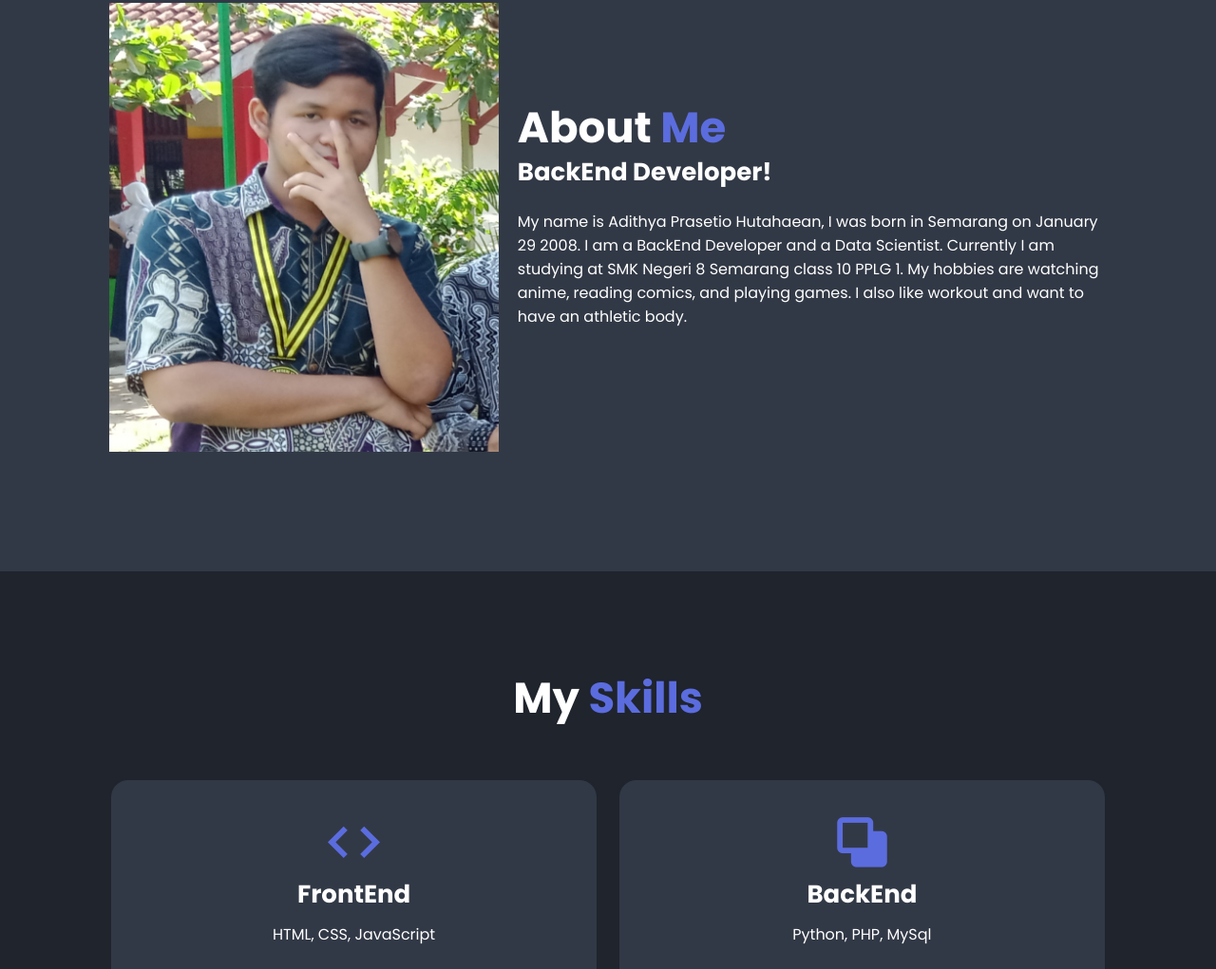
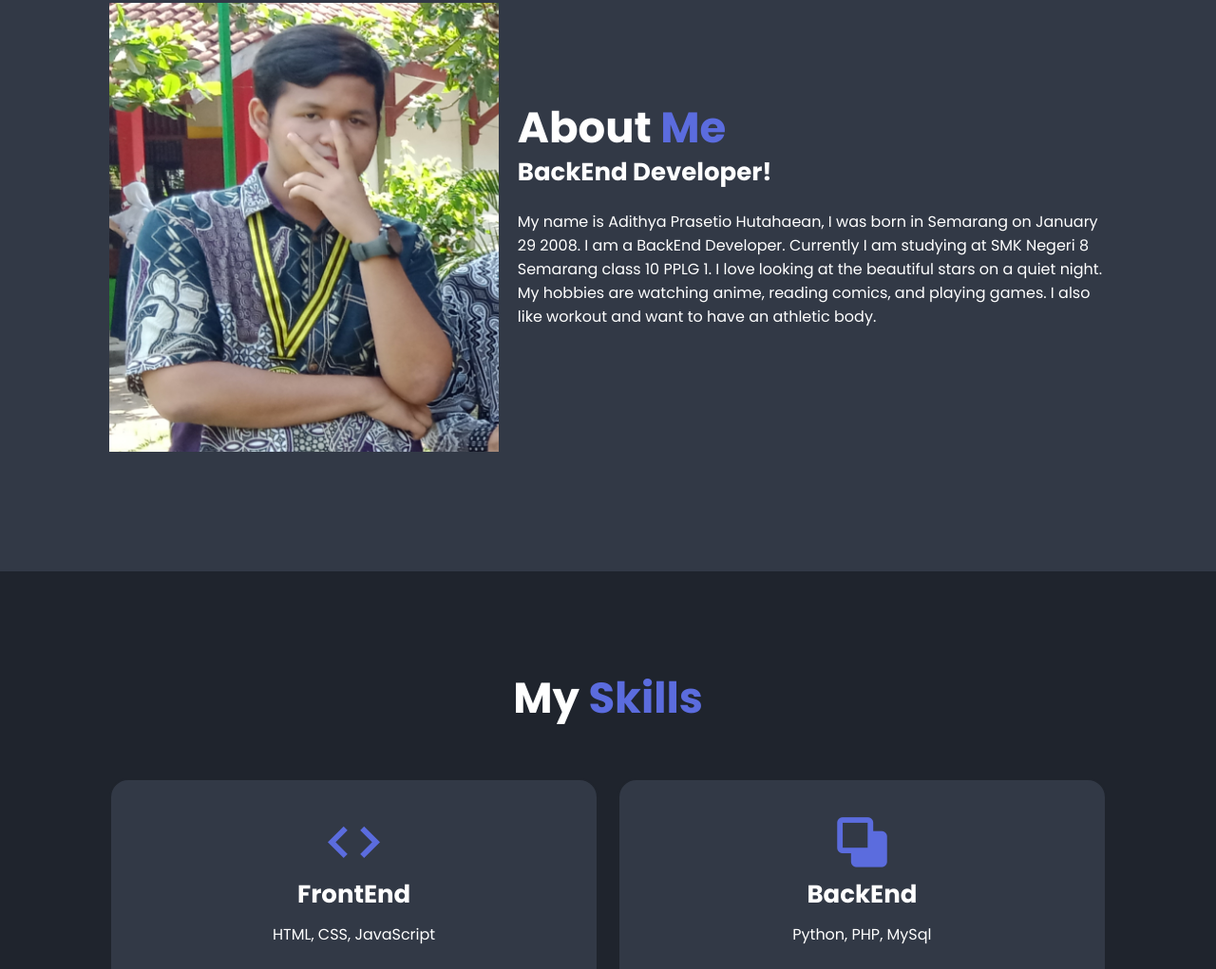
Before and after one commit to HikaruYo/myportofolio, a plain HTML site: page index.html in a window 1280 px wide. Shown: the part 998-2019 px from the top of the page at 95% size. Drawn offline with nearby package versions, Linux system fonts and the light colour scheme.

```diff
--- a/index.html
+++ b/index.html
@@ -67,7 +67,7 @@
         <div class="about-content">
             <h2 class="heading">About <span>Me</span></h2>
             <h3>BackEnd Developer!</h3>
-            <p>My name is Adithya Prasetio Hutahaean, I was born in Semarang on January 29 2008. I am a BackEnd Developer and a Data Scientist. Currently I am studying at SMK Negeri 8 Semarang class 10 PPLG 1. My hobbies are watching anime, reading comics, and playing games. I also like workout and want to have an athletic body.</p>
+            <p>My name is Adithya Prasetio Hutahaean, I was born in Semarang on January 29 2008. I am a BackEnd Developer. Currently I am studying at SMK Negeri 8 Semarang class 10 PPLG 1. I love looking at the beautiful stars on a quiet night. My hobbies are watching anime, reading comics, and playing games. I also like workout and want to have an athletic body.</p>
             <!-- <a href="#" class="btn">Read More</a> -->
         </div>
     </section>
```
